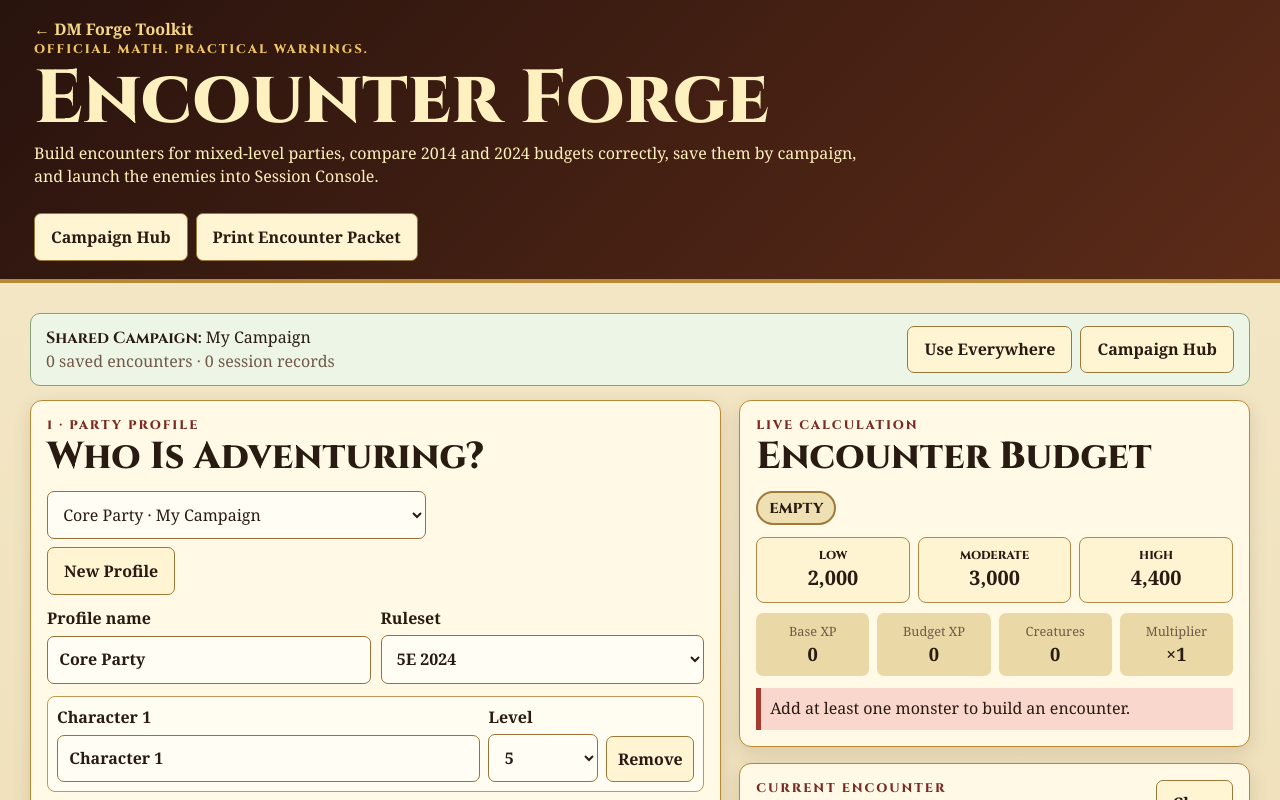
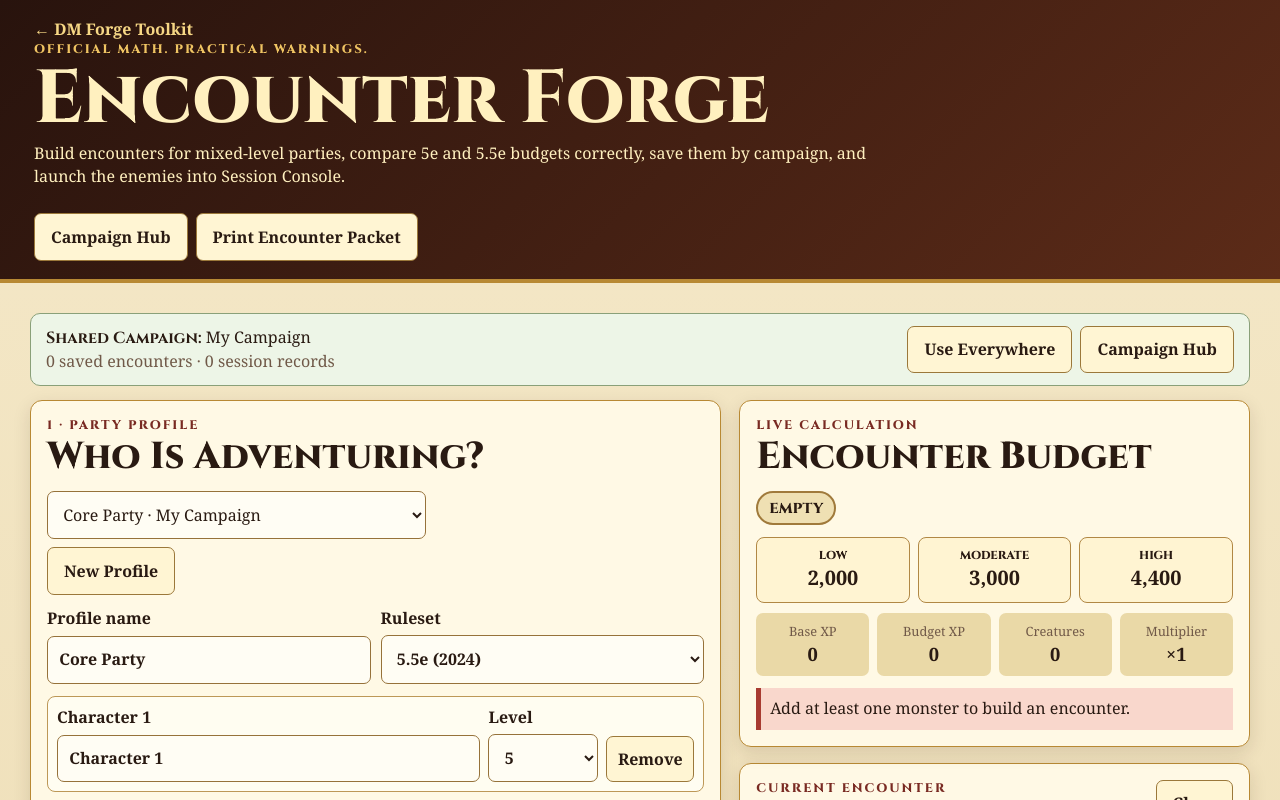
Before and after one commit to cbw29512/monstercardforge, a website with bundled scripts: page encounter-forge.html in a window 1280 px wide. Shown: the top 800 px of the page. Built offline with nearby package versions, Linux system fonts and the light colour scheme; a web font is replaced by a local one.

Commit message:
Standardize Encounter Forge metadata and rules labels

```diff
--- a/encounter-forge.html
+++ b/encounter-forge.html
@@ -4,8 +4,15 @@
   <meta charset="utf-8">
   <meta name="viewport" content="width=device-width,initial-scale=1,viewport-fit=cover">
   <meta name="theme-color" content="#25120d">
-  <title>Encounter Forge | DM Forge</title>
-  <meta name="description" content="Build, evaluate, save, print, and launch 2014 or 2024 D&D combat encounters.">
+  <meta name="robots" content="index,follow,max-image-preview:large">
+  <title>D&D Encounter Builder for 5e and 5.5e | DM Forge</title>
+  <meta name="description" content="Build, evaluate, save, print, and launch D&D combat encounters with separate 5e encounter thresholds and 5.5e XP budgets.">
+  <link rel="canonical" href="https://cbw29512.github.io/monstercardforge/encounter-forge.html">
+  <meta property="og:type" content="website">
+  <meta property="og:site_name" content="DM Forge">
+  <meta property="og:title" content="D&D Encounter Builder for 5e and 5.5e | DM Forge">
+  <meta property="og:description" content="Mixed-level parties, official encounter math, practical warnings, saved encounters, printing, and Session Console handoff.">
+  <meta property="og:url" content="https://cbw29512.github.io/monstercardforge/encounter-forge.html">
   <link rel="stylesheet" href="encounter-forge.css">
 </head>
 <body>
@@ -16,7 +23,7 @@
       <div>
         <p class="eyebrow">Official math. Practical warnings.</p>
         <h1>Encounter Forge</h1>
-        <p class="tagline">Build encounters for mixed-level parties, compare 2014 and 2024 budgets correctly, save them by campaign, and launch the enemies into Session Console.</p>
+        <p class="tagline">Build encounters for mixed-level parties, compare 5e and 5.5e budgets correctly, save them by campaign, and launch the enemies into Session Console.</p>
       </div>
       <div class="header-actions no-print">
         <a class="btn light" href="campaigns.html">Campaign Hub</a>
@@ -40,7 +47,7 @@
           </div>
           <div class="form-grid">
             <label>Profile name<input id="profileName" maxlength="80" value="Core Party"></label>
-            <label>Ruleset<select id="ruleset"><option value="2014">5E 2014</option><option value="2024" selected>5E 2024</option></select></label>
+            <label>Ruleset<select id="ruleset"><option value="2014">5e (2014)</option><option value="2024" selected>5.5e (2024)</option></select></label>
           </div>
           <div id="partyRows" class="party-rows"></div>
           <div class="actions no-print"><button class="btn light" id="addCharacter" type="button">Add Character</button><button class="btn gold" id="saveProfile" type="button">Save Party Profile</button></div>
@@ -57,11 +64,11 @@
         </section>
 
         <section class="panel">
-          <div class="section-head"><div><p class="eyebrow dark">3 · Add opposition</p><h2>Monster Catalog</h2></div><span class="source-note">Open/SRD samples + your custom entries</span></div>
+          <div class="section-head"><div><p class="eyebrow dark">3 · Add opposition</p><h2>Monster Catalog</h2></div><span class="source-note">Open-license samples under active verification + your custom entries</span></div>
           <div class="filter-grid no-print">
             <label>Search<input id="monsterSearch" placeholder="Goblin, dragon, undead…"></label>
             <label>Type<select id="typeFilter"><option value="all">All types</option></select></label>
-            <label>Rules<select id="monsterRulesFilter"><option value="all">All rules</option><option value="5e-2014">5E 2014</option><option value="5e-2024">5E 2024</option><option value="homebrew">Homebrew</option></select></label>
+            <label>Rules<select id="monsterRulesFilter"><option value="all">All rules</option><option value="5e-2014">5e (2014)</option><option value="5e-2024">5.5e (2024)</option><option value="homebrew">Homebrew</option></select></label>
           </div>
           <div id="monsterCatalog" class="monster-catalog"></div>
 
@@ -75,7 +82,7 @@
               <label>Armor Class<input name="ac" type="number" min="0" max="40" value="14"></label>
               <label>Hit Points<input name="hp" type="number" min="1" max="9999" value="45"></label>
               <label>Dexterity score<input name="dex" type="number" min="1" max="30" value="12"></label>
-              <label>Rules label<select name="ruleset"><option value="homebrew">Homebrew</option><option value="5e-2014">5E 2014</option><option value="5e-2024">5E 2024</option></select></label>
+              <label>Rules label<select name="ruleset"><option value="homebrew">Homebrew</option><option value="5e-2014">5e (2014)</option><option value="5e-2024">5.5e (2024)</option></select></label>
               <button class="btn gold wide" type="submit">Add Custom Monster</button>
             </form>
           </details>
```
